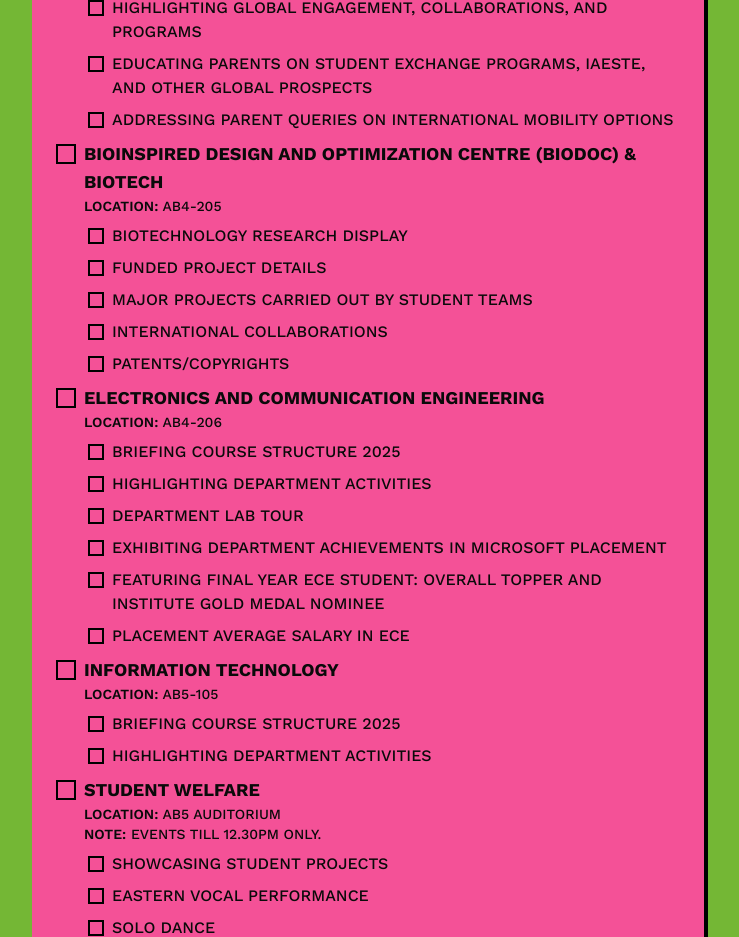
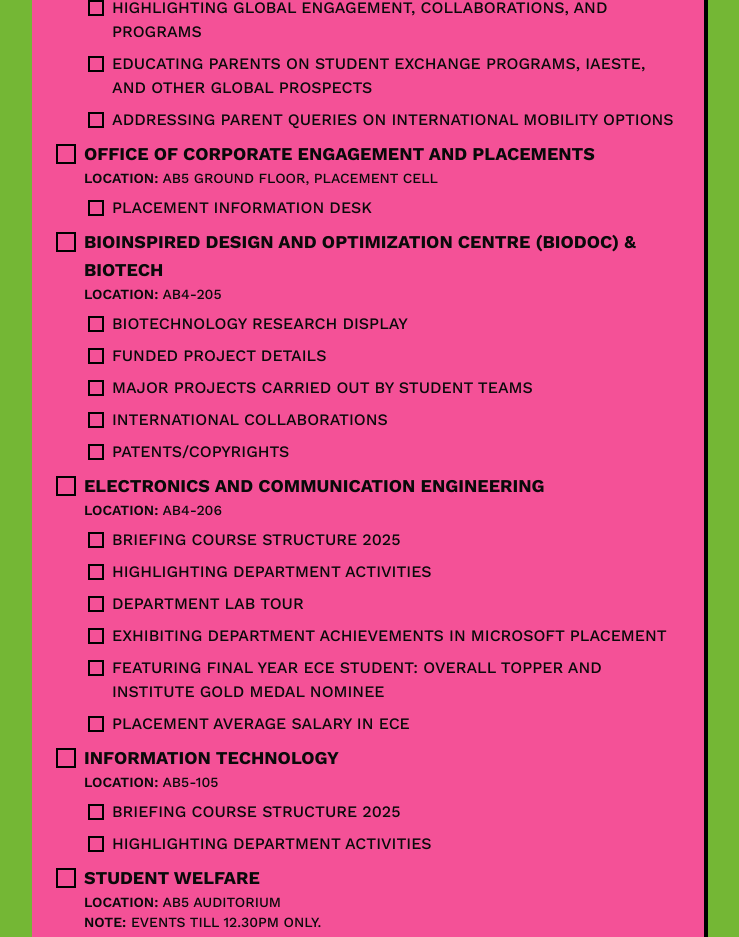
Before and after one commit to Alphaspiderman/mahe-openhouse-2025, a Next.js app: page / in a window 1280 px wide. Shown: the part 873-1810 px from the top of the page, without its empty margins (272-1011 px from the left). Built offline with nearby package versions, Linux system fonts and the light colour scheme.

Commit message:
chore(data): add placement cell

```diff
--- a/src/data/events.ts
+++ b/src/data/events.ts
@@ -87,6 +87,18 @@ export const eventsData = {
         },
         {
           name: 'Addressing Parent Queries on International Mobility Options',
+          checked: false,
+        },
+      ],
+    },
+    {
+      department: 'Office of Corporate Engagement and Placements',
+      location: 'AB5 Ground Floor, Placement Cell',
+      checked: false,
+      icon: '/icons/briefcase.png',
+      events: [
+        {
+          name: 'Placement Information Desk',
           checked: false,
         },
       ],
```
